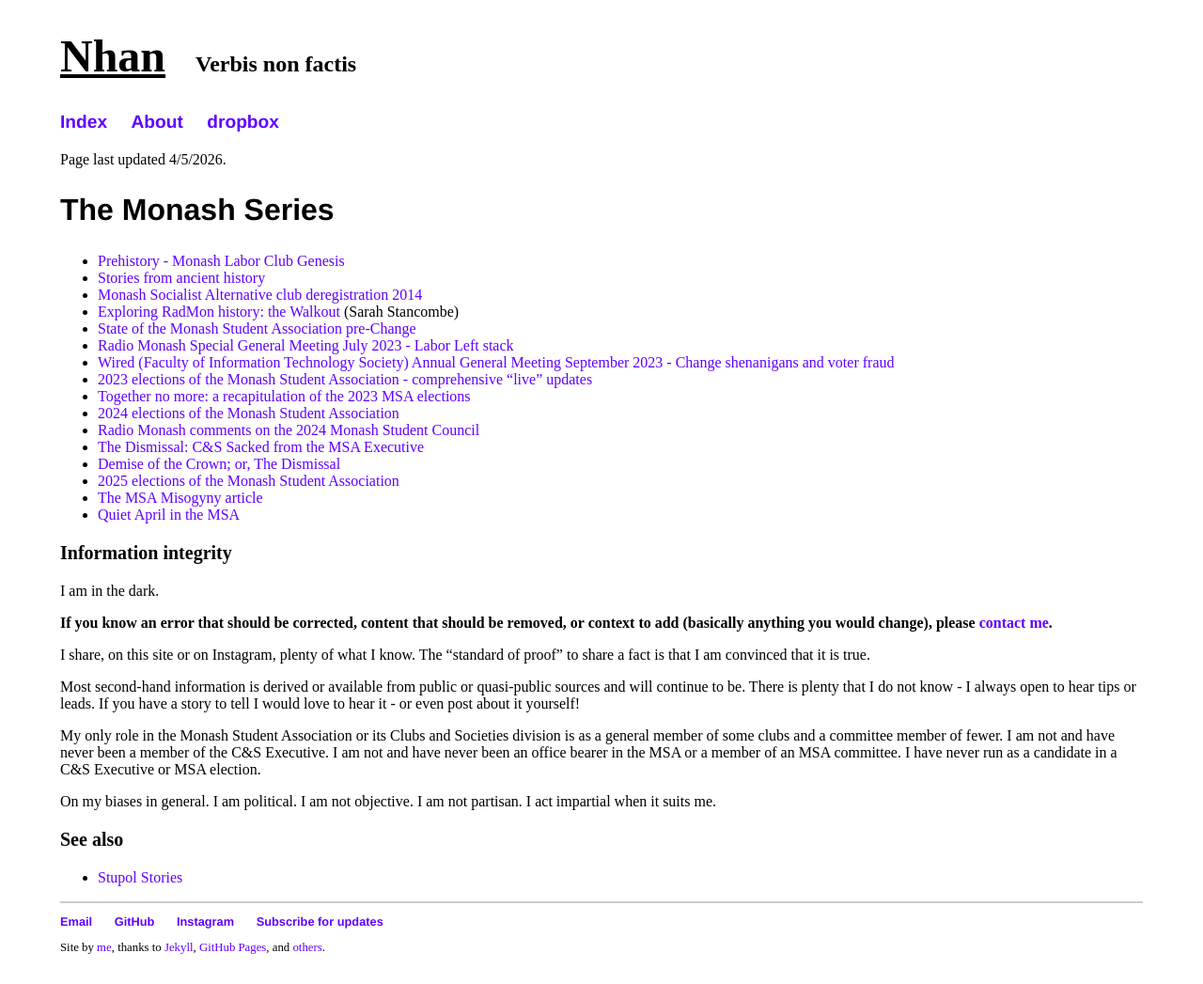
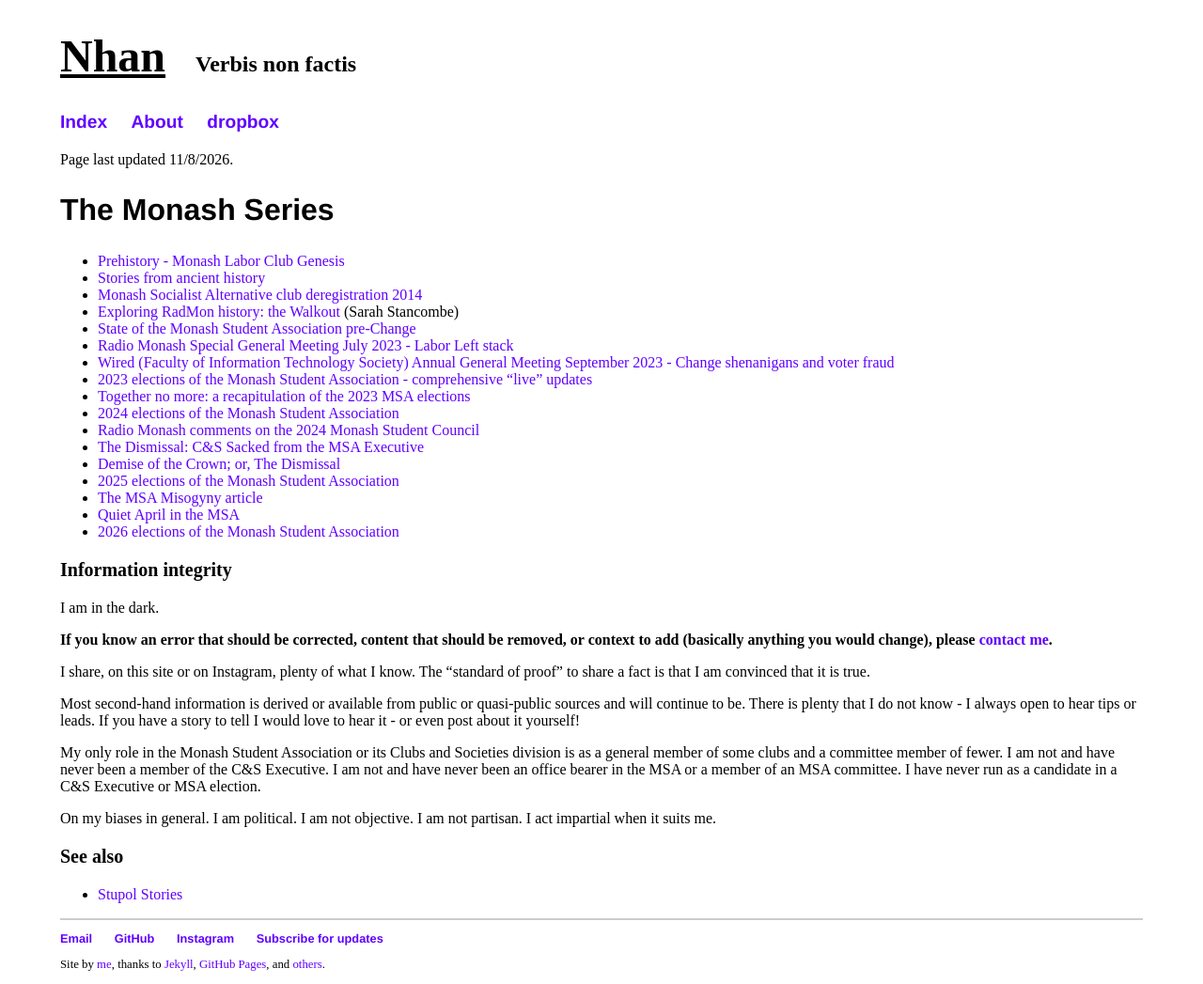
Before and after one commit to nhtnhanbn/nhtnhanbn.github.io, a Jekyll site: the page built from _repository/monash.md, in a window 1280 px wide. Shown: the whole page at 94% size. Built offline with Jekyll 4.4.1, drawn with Linux system fonts in a browser that asks for light colours; grey boxes are pictures that could not be loaded.

Commit message:
Post msa26

```diff
--- a/_repository/monash.md
+++ b/_repository/monash.md
@@ -3,7 +3,7 @@ permalink: /monash
 title: The Monash Series
 ---
 
-Page last updated 4/5/2026.
+Page last updated 11/8/2026.
 
 ## The Monash Series
 
@@ -22,7 +22,8 @@ Page last updated 4/5/2026.
 - [Demise of the Crown; or, The Dismissal](/demise)
 - [2025 elections of the Monash Student Association](/msa25)
 - [The MSA Misogyny article](/msagyny)
-- [Quiet April in the MSA](/april26)
+- [Quiet April in the MSA](/msapril)
+- [2026 elections of the Monash Student Association](/msa26)
 
 ### Information integrity
 
```
Also changed, not shown: monash/msa26.md (added, +40 -0 lines), monash/msapril.md (+1 -1 lines), 1 other file.
